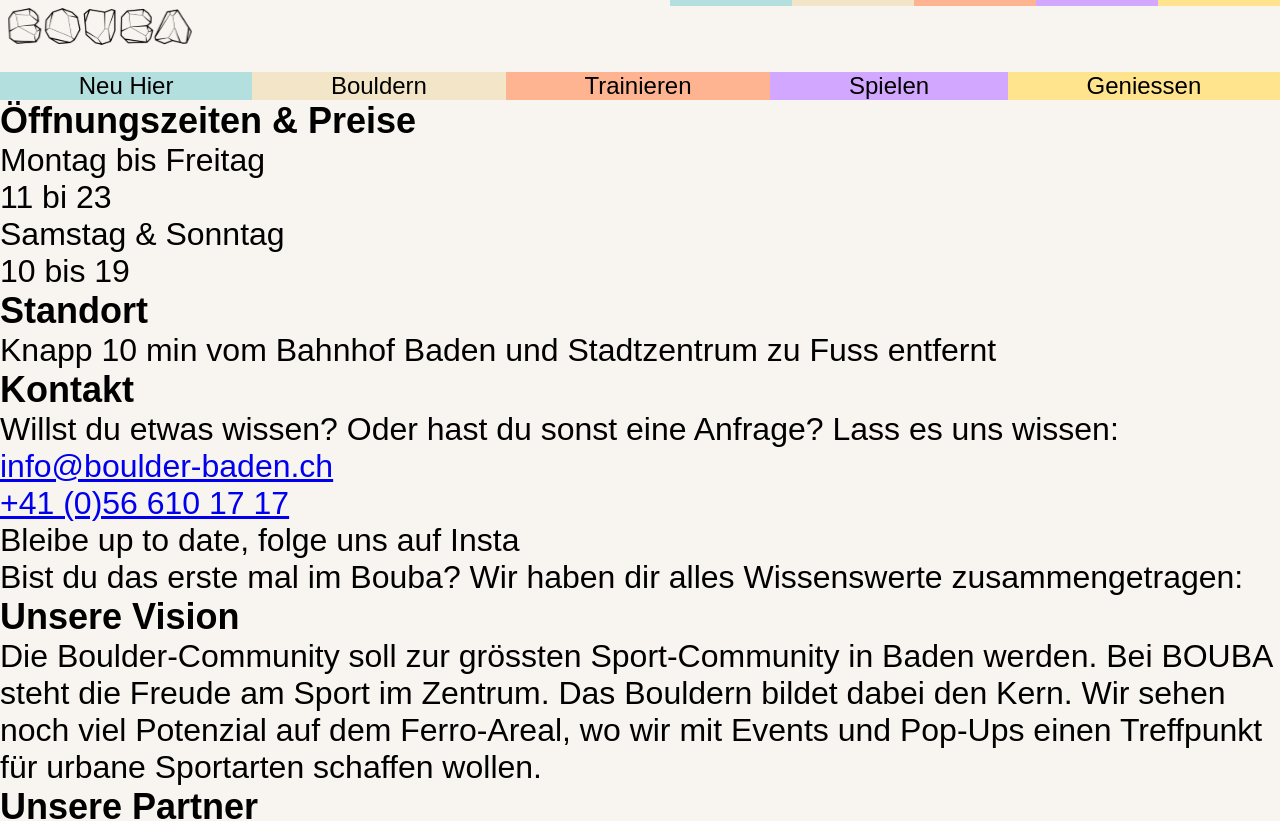
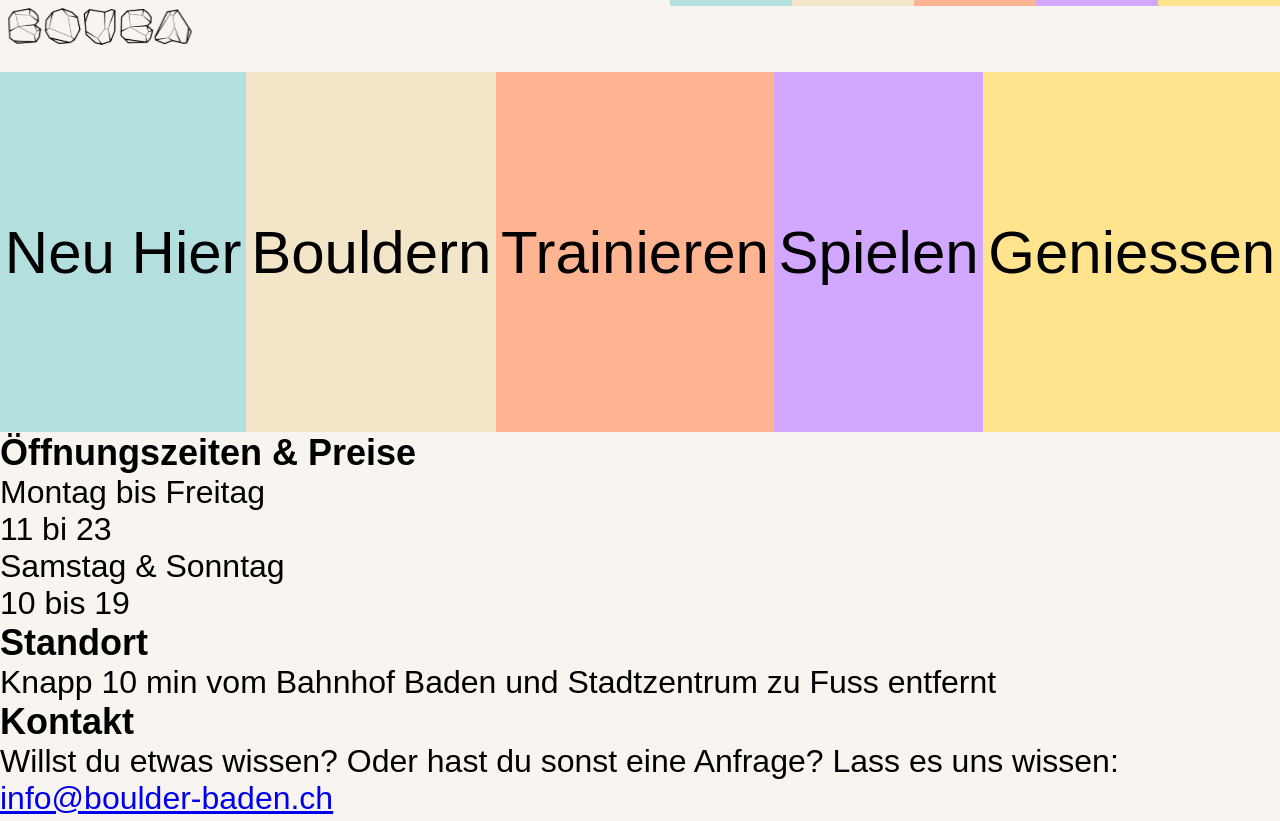
Before and after one commit to escodebar/boulder-baden.ch, a Vue app: page / in a window 1280 px wide. Shown: the top 821 px of the page. Built offline with nearby package versions, Linux system fonts and the light colour scheme; the HTML template or start-up script is replaced by a standard one.

Commit message:
Fix font sizes for navigation

```diff
--- a/src/components/Navigation.vue
+++ b/src/components/Navigation.vue
@@ -68,9 +68,13 @@ nav ul li a[href="/geniessen"] {
   }
 
   nav ul li a {
-    display: block;
+    display: flex;
+    height: 360px;
     width: 100%;
     text-decoration: none;
+    justify-content: center;
+    align-items: center;
+    font-size: 45pt;
   }
 
   nav.header ul {
@@ -95,6 +99,7 @@ nav ul li a[href="/geniessen"] {
     height: 100%;
     transform: translateY(calc(-100% + 6px));
     transition: transform 0.3s ease;
+    font-size: 18pt;
   }
 
   nav.header ul li:hover a {
```
